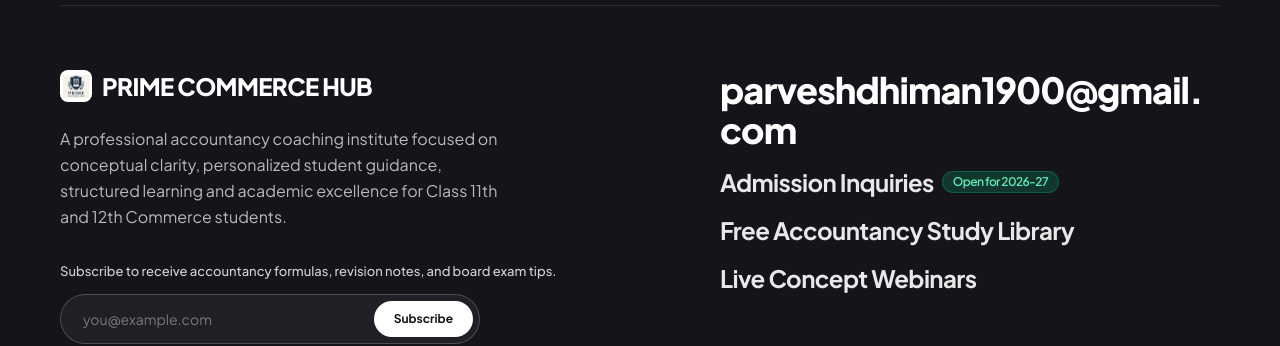
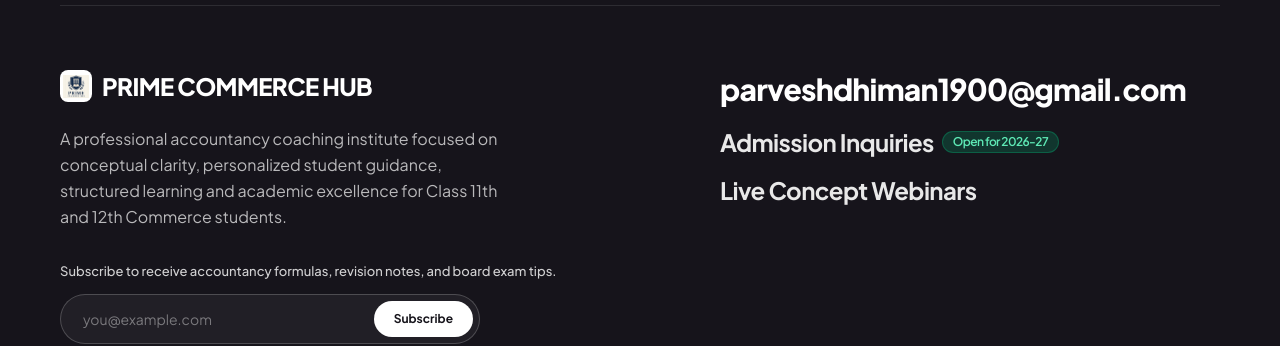
Before and after one commit to Orionkaze/Prince-Commerce-Hub, a Next.js app: page / in a window 1280 px wide. Shown: the part 7958-8304 px from the top of the page. Built offline with nearby package versions, Linux system fonts and the light colour scheme; no server answers.

Commit message:
style(footer): keep email in single line and remove free study library link

```diff
--- a/src/components/footer/CtaAndFooter.tsx
+++ b/src/components/footer/CtaAndFooter.tsx
@@ -109,7 +109,7 @@ export function CtaAndFooter({ onOpenContact, hideCtaBanner = false }: CtaAndFoo
             <div className="lg:col-span-6 flex flex-col space-y-4 lg:pl-12">
               <a
                 href="mailto:parveshdhiman1900@gmail.com"
-                className="text-2xl sm:text-3xl lg:text-4xl font-extrabold text-white hover:text-[#FDE047] transition-colors break-all tracking-tight"
+                className="text-xl sm:text-2xl lg:text-[26px] xl:text-[30px] font-extrabold text-white hover:text-[#FDE047] transition-colors whitespace-nowrap tracking-tight block"
               >
                 parveshdhiman1900@gmail.com
               </a>
@@ -122,13 +122,6 @@ export function CtaAndFooter({ onOpenContact, hideCtaBanner = false }: CtaAndFoo
                 <span className="text-xs font-semibold px-2.5 py-0.5 rounded-full bg-emerald-500/20 text-emerald-300 border border-emerald-500/30">
                   Open for 2026-27
                 </span>
-              </Link>
-
-              <Link
-                href="/resources"
-                className="text-xl sm:text-2xl font-bold text-white/90 hover:text-[#C4B5FD] transition-colors tracking-tight"
-              >
-                Free Accountancy Study Library
               </Link>
 
               <Link
```
